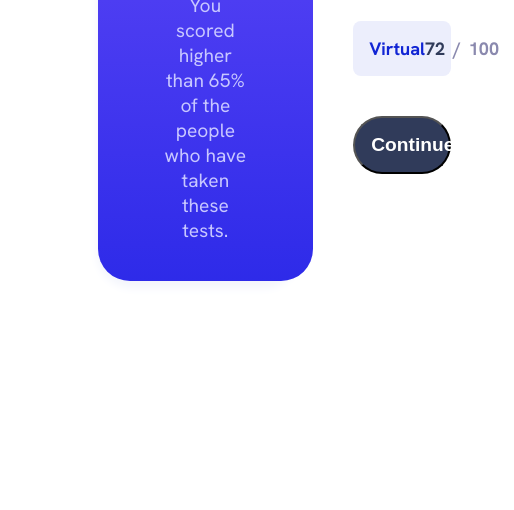
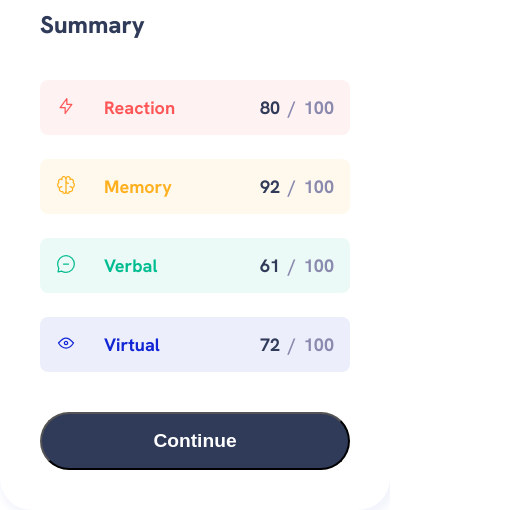
Before and after one commit to saini-27Chetan/ResultCard_HTML_CSS, a plain HTML site: page index.html in a window 390 px wide. Shown: the part 458-968 px from the top of the page, 514 px wide, since content can reach past the window. Before the commit the page ends 844 px from the top, so only its background shows below. Drawn offline with Linux system fonts and the light colour scheme.

Commit message:
Added media queries

```diff
--- a/styles.css
+++ b/styles.css
@@ -8,18 +8,19 @@ body {
 }
 
 .container {
-  width: 50%;
-  min-height: 80vh;
+  max-width: fit-content;
+  min-height: 50vh;
   margin: 4rem auto;
   display: flex;
   border-radius: 2rem;
   background-color: hsl(0, 0%, 100%);
   box-shadow: 3px 3px 10px 4px rgb(243, 245, 252);
+  justify-content: space-between;
 }
 
 .main-card {
-  width: 45%;
-  padding: 2rem 4rem;
+  width: 40%;
+  padding: 2rem;
   display: flex;
   justify-content: space-around;
   align-items: center;
@@ -75,7 +76,7 @@ body {
 }
 
 .card-summary {
-  width: 50%;
+  width: 40%;
   padding: 2.5rem;
   display: flex;
   flex-direction: column;
@@ -89,10 +90,8 @@ body {
 }
 
 .performance {
-  /* display: grid; */
   display: flex;
   border-radius: 0.5rem;
-  /* grid-template-columns: 1fr 3fr 1fr; */
   justify-content: space-between;
   margin: 1.5rem 0;
   padding: 1rem;
@@ -150,3 +149,36 @@ button {
   font-weight: 700;
   font-size: 1.2rem;
 }
+
+
+@media screen and (max-width: 500px) {
+  body {
+    height: auto;
+  }
+
+  .container {
+    flex-direction: column;
+    min-width: fit-content;
+    width: 100vw;
+    margin: auto;
+    height: auto;
+  }
+
+  .main-card,
+  .card-summary {
+    width: auto;
+  }
+
+  .main-card{
+    margin: 0;
+    border-radius: 0rem 0rem 2rem 2rem;
+  }
+
+  .score-display{
+    margin: 1rem 0rem;
+  }
+
+  .performance{
+    width: auto;
+  }
+}
```
